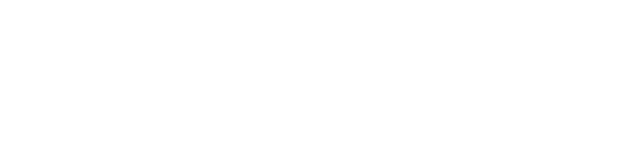
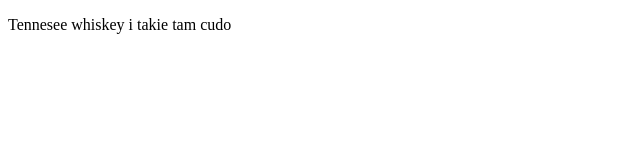
Before and after one commit to MarkFicht/todo-list-team, a plain HTML site: page text.html in a window 1280 px wide. Shown: the whole page, without its empty margins (0-640 px from the left). Drawn offline with Linux system fonts and the light colour scheme.

Commit message:
added sth

```diff
--- a/text.html
+++ b/text.html
@@ -13,7 +13,7 @@
 
 
     <section class="Julek">
-
+<p>Tennesee whiskey i takie tam cudo</p>
 
     </section>
 
```
